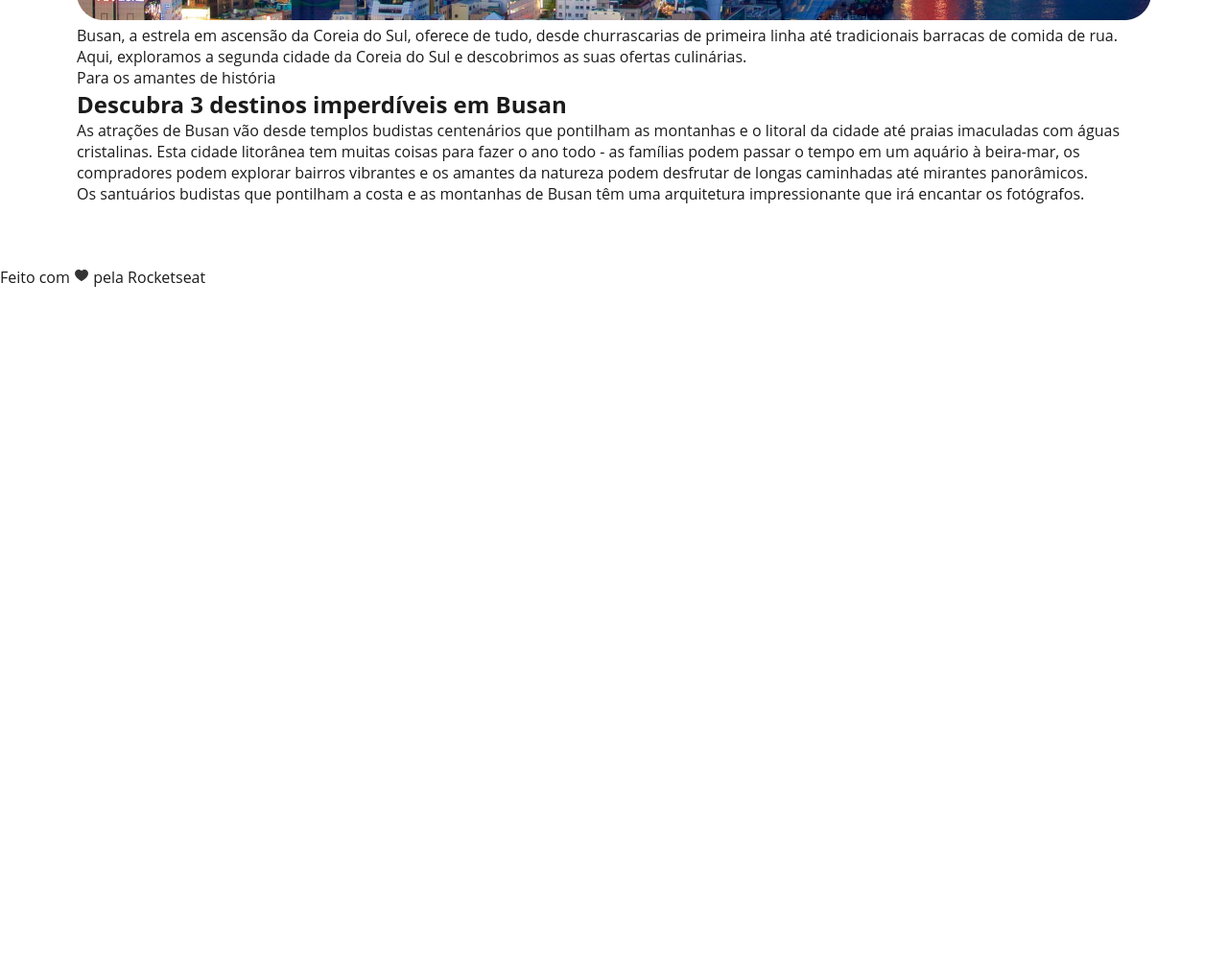
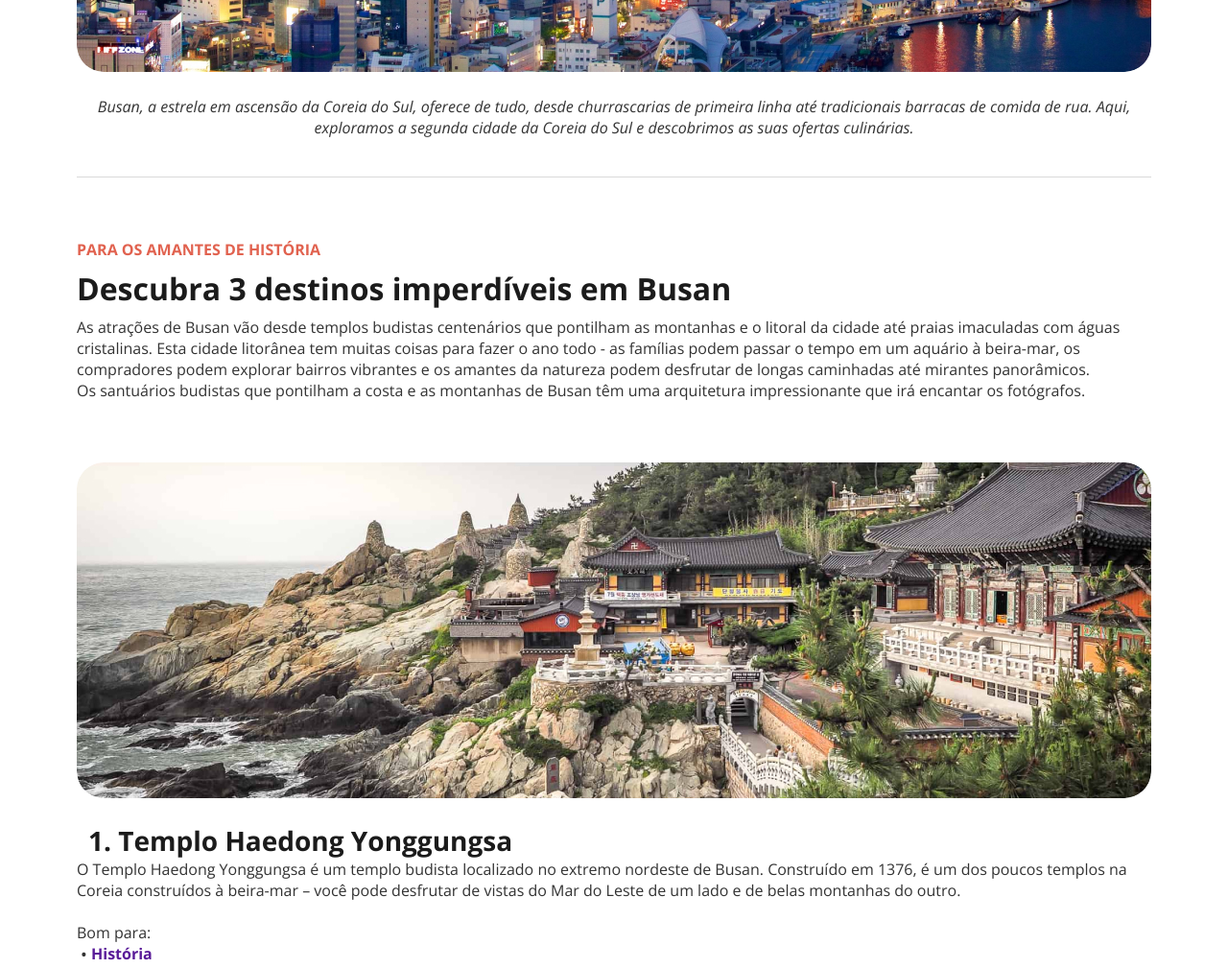
Before and after one commit to lelisson/Projeto-Local-Turismo, a plain HTML site: page index.html in a window 1280 px wide. Shown: the part 803-1812 px from the top of the page at 96% size. Before the commit the page ends 1103 px from the top, so only its background shows below. Drawn offline with nearby package versions, Linux system fonts and the light colour scheme; a web font is replaced by a local one.

Commit message:
Finalizado

```diff
--- a/index.html
+++ b/index.html
@@ -5,6 +5,9 @@
   <meta name="viewport" content="width=device-width, initial-scale=1.0">
   <title>Local de Turismo</title>
   <link rel="stylesheet" href="style.css">
+  <link
+    href="https://fonts.googleapis.com/css2?family=Alice&family=Open+Sans:ital,wght@0,300..800;1,300..800&display=swap"
+    rel="stylesheet"/>
 </head>
 
 <body>
@@ -28,12 +31,54 @@
         </p>
       </header>
 
-      <section></section>
+      <section>
+        <img src="imagens/templo1.jpg" alt="Vista do Templo Haedong Yonggungsa">
+        <h3>1. Templo Haedong Yonggungsa </h3>
+        <p>O Templo Haedong Yonggungsa é um templo budista localizado no extremo nordeste de Busan. Construído em 1376, é um dos poucos templos na Coreia construídos à beira-mar – você pode desfrutar de vistas do Mar do Leste de um lado e de belas montanhas do outro.
+        </p>
+        </br>
+        <p>Bom para:</p>
+            <ul>
+              <li>História</li>
+            </ul>
+      </section>
+
+      <section>
+        <img src="imagens/templo2.jpg" alt="Vista do Templo Beomeo-sa">
+        <h3>2. Templo Beomeo-sa</h3>
+        <p>O Templo Beomeo-sa é um dos maiores santuários da Coreia do Sul. Ele está localizado no alto da borda leste da montanha Geumjeongsa e fica distante da agitação da cidade. O Daeungjeon Hall do templo é um exemplo bem preservado da arquitetura da Dinastia Joseon.
+        </p>
+        </br>
+        <p>Bom para:</p>
+        <ul>
+          <li>História</li>
+        </ul>
+      </section>
+
+      <section>
+        <img src="imagens/templo3.jpg" alt="Vista do Parque Yongdusan">
+        <h3>Parque Yongdusan</h3>
+        <p>O Parque Yongdusan, localizado no centro de Busan, abriga alguns dos monumentos mais importantes da cidade. Você pode ver vistas espetaculares do topo da Torre Busan, de 120 metros de altura. O parque tem 2 museus – confira os instrumentos musicais tradicionais no Museum of World Folk Instruments e mais de 80 veleiros coreanos no Exhibition Hall of World Model Boats.
+        </p>
+        </br>
+        <p>Bom para:</p>
+        <ul>
+          <li>Casais</li>
+          <li>Familias</li>
+          <li>Orçamento</li>
+        </ul>
+      </section>
+
+        <div class="divisor"></div>
+
+          <p>As melhores coisas para fazer em Busan mostram a reputação da cidade como um importante porto marítimo na Ásia. Frequentemente vista como a essência da Coreia do Sul, você experimentará uma atmosfera única em termos de diversidade étnica e cultural, já que a cidade recebe um público cosmopolita o ano todo.
+          </p>
+       </section>
     </main>
-
   </div>
   <footer>Feito com
-  <img src="imagens/heart.svg" alt="coração entre os nomes">
-  pela Rocketseat</footer>
+     <img src="imagens/heart.svg" alt="coração entre os nomes">
+      pela Rocketseat
+  </footer>
 </body>
 </html>
--- a/style.css
+++ b/style.css
@@ -13,3 +13,115 @@
   width: 1120px;
   margin: 88px auto 65px;
 }
+
+.container .headline {
+  color: #e1624f;
+  text-transform: uppercase;
+  font-weight: bold;
+  margin-bottom: 8px;
+}
+
+.container h1 {
+  font-size: 36px;
+  margin-bottom: 40px;
+}
+
+.container img {
+  border-radius: 28px;
+  margin-bottom: 20px;
+}
+
+.container img + p {
+  text-align: center;
+  color: #333333;
+  font-style: italic;
+  margin-bottom: 40px;
+}
+
+.divisor {
+  width: 100%;
+  margin: 36px 0;
+  height: 1px;
+  background-color: #d9d9d9;
+}
+
+main h2 {
+  font-size: 32px;
+  font-weight: bold;
+  margin-bottom: 8px;
+}
+
+main header {
+  margin: 64px 0;
+}
+
+main header p {
+  color: #333333;
+}
+
+section img{
+  height: 350px;
+}
+
+section h3 {
+  padding-left: 12px;
+  font-size: 28px;
+  font-weight: bold;
+}
+
+section p {
+  color: #333333;
+}
+
+section p + p {
+  font-weight: bold;
+}
+
+ul {
+  font-weight: bolder;
+  color: #0c51a7;
+  margin-bottom: 48px;
+}
+
+li {
+  list-style: none;
+  margin-left: 10px;
+  padding-left: 5px;
+}
+
+li::marker {
+  content: "\2022";
+  font-size: 14px;
+  color: #333333;
+}
+
+li:nth-child(1){
+  color: #591B98;
+}
+
+li:nth-child(2){
+  color: #E5245E;
+}
+
+li:nth-child(3){
+  color: #E95E10;
+}
+
+.divisor + p {
+  text-align: center;
+}
+
+footer {
+  width: 1120px;
+  margin: 65px auto 48px;
+}
+
+footer {
+  font-family: "Alice", serif;
+  text-align: center;
+  color: #333333;
+}
+
+footer img {
+  vertical-align: middle;
+}
```
